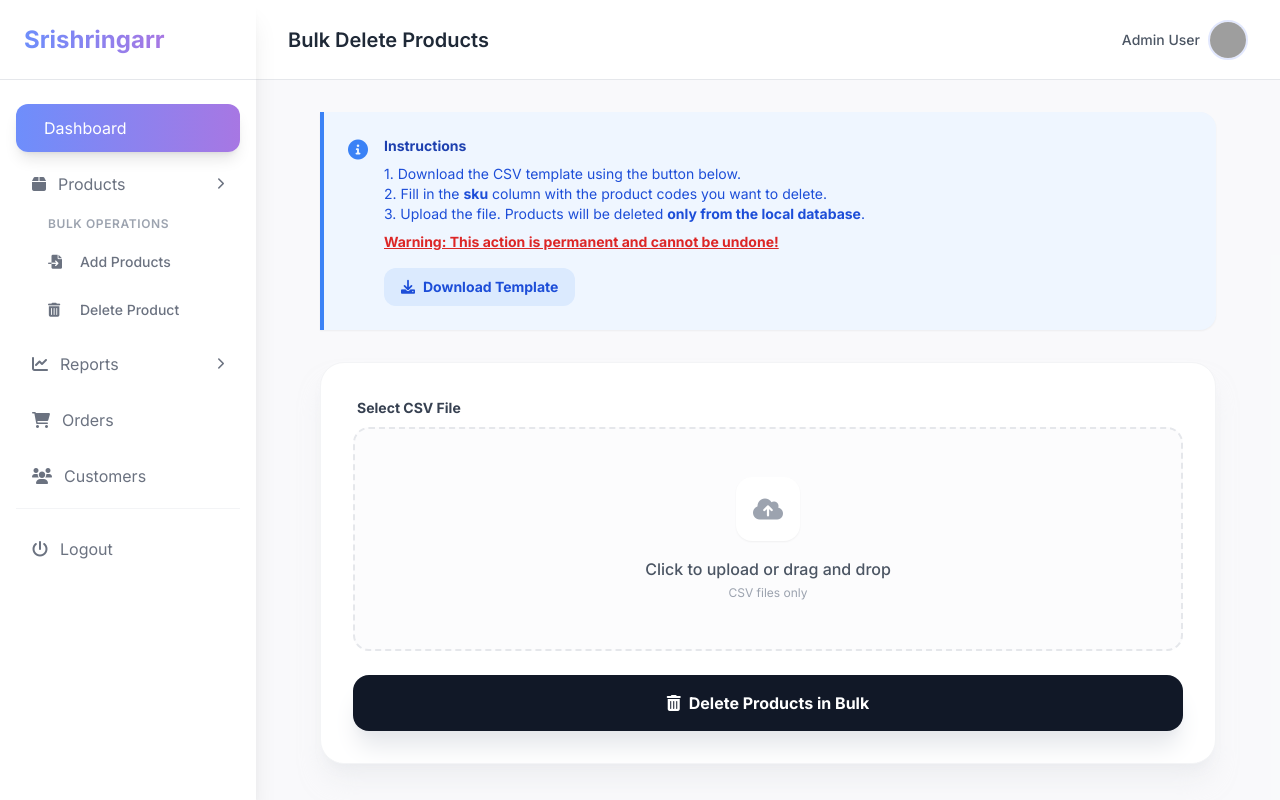
After one commit to vishwaaniruddh/srishringarradmin, a PHP site: page /Views/products/bulk_delete.php in a window 1280 px wide. The commit adds this page. Run offline with PHP 8.4, Linux system fonts and the light colour scheme; some libraries are stand-ins or nearby versions; grey boxes are pictures that could not be loaded.

Commit message:
added bulk delete

```diff
--- a/Views/partials/sidebar.php
+++ b/Views/partials/sidebar.php
@@ -44,6 +44,20 @@ function isActive($controller, $action = null) {
             </div>
         </div>
 
+        <div class="px-4 mb-4">
+            <p class="px-4 text-xs font-semibold text-gray-400 uppercase tracking-wider mb-2">Bulk Operations</p>
+            <div class="space-y-1">
+                <a href="index.php?controller=product&action=import" class="flex items-center px-4 py-3 text-sm font-medium rounded-xl transition-all <?php echo isActive('product', 'import') ? 'bg-primary text-white shadow-lg shadow-primary/20' : 'text-gray-500 hover:bg-gray-100'; ?>">
+                    <i class="fas fa-file-import w-5 mr-3"></i>
+                    Add Products
+                </a>
+                <a href="index.php?controller=product&action=bulkDelete" class="flex items-center px-4 py-3 text-sm font-medium rounded-xl transition-all <?php echo isActive('product', 'bulkDelete') ? 'bg-primary text-white shadow-lg shadow-primary/20' : 'text-gray-500 hover:bg-gray-100'; ?>">
+                    <i class="fas fa-trash-alt w-5 mr-3"></i>
+                    Delete Product
+                </a>
+            </div>
+        </div>
+
         <div class="space-y-1">
             <button class="w-full flex items-center justify-between px-4 py-3 rounded-xl transition-all group submenu-toggle <?php echo (isActive('report')) ? 'text-primary bg-gray-50 font-semibold' : 'text-gray-500 hover:bg-gray-100 hover:text-primary'; ?>">
                 <div class="flex items-center">
--- /dev/null
+++ b/Views/products/bulk_delete.php
@@ -0,0 +1,192 @@
+<!DOCTYPE html>
+<html lang="en">
+<head>
+    <title>Bulk Delete Products - Srishringarr</title>
+    <?php include __DIR__ . '/../partials/head.php'; ?>
+</head>
+<body class="bg-gray-50 font-sans text-gray-900">
+
+    <div class="flex min-h-screen">
+        <!-- Sidebar -->
+        <?php include __DIR__ . '/../partials/sidebar.php'; ?>
+
+        <!-- Main Content -->
+        <div class="flex-1 flex flex-col min-w-0 overflow-hidden">
+            <!-- Top Header -->
+            <?php
+            $pageTitle = 'Bulk Delete Products';
+            include __DIR__ . '/../partials/topbar.php';
+            ?>
+
+            <!-- Page Content -->
+            <main class="flex-1 overflow-y-auto p-8 bg-gray-50/50">
+                <div class="max-w-4xl mx-auto">
+                    <!-- Instructions -->
+                    <div class="mb-8 bg-blue-50 border-l-4 border-blue-500 p-6 rounded-r-2xl shadow-sm">
+                        <div class="flex">
+                            <div class="flex-shrink-0">
+                                <i class="fas fa-info-circle text-blue-500 text-xl"></i>
+                            </div>
+                            <div class="ml-4">
+                                <h3 class="text-sm font-bold text-blue-800">Instructions</h3>
+                                <div class="mt-2 text-sm text-blue-700">
+                                    <p>1. Download the CSV template using the button below.</p>
+                                    <p>2. Fill in the <b>sku</b> column with the product codes you want to delete.</p>
+                                    <p>3. Upload the file. Products will be deleted <b>only from the local database</b>.</p>
+                                    <p class="mt-2 font-bold text-red-600 underline">Warning: This action is permanent and cannot be undone!</p>
+                                </div>
+                                <div class="mt-4">
+                                    <a href="index.php?controller=product&action=downloadDeleteTemplate" class="inline-flex items-center px-4 py-2 border border-transparent text-sm font-bold rounded-xl text-blue-700 bg-blue-100 hover:bg-blue-200 transition-all">
+                                        <i class="fas fa-download mr-2"></i> Download Template
+                                    </a>
+                                </div>
+                            </div>
+                        </div>
+                    </div>
+
+                    <!-- Upload Form -->
+                    <div class="bg-white rounded-3xl shadow-xl shadow-gray-200/50 border border-gray-100 overflow-hidden">
+                        <div class="p-8">
+                            <form id="bulkDeleteForm" onsubmit="handleBulkDelete(event)" class="space-y-6">
+                                <div class="space-y-2">
+                                    <label class="text-sm font-bold text-gray-700 ml-1">Select CSV File</label>
+                                    <div id="dropzone" class="relative group cursor-pointer">
+                                        <input type="file" id="fileInput" name="file" accept=".csv" class="hidden" onchange="updateFileName(this)">
+                                        <div onclick="document.getElementById('fileInput').click()" class="border-2 border-dashed border-gray-200 rounded-2xl p-12 text-center group-hover:border-primary transition-all bg-gray-50/50 group-hover:bg-primary/5">
+                                            <div class="w-16 h-16 bg-white rounded-2xl shadow-sm flex items-center justify-center mx-auto mb-4 group-hover:scale-110 transition-transform">
+                                                <i class="fas fa-cloud-upload-alt text-2xl text-gray-400 group-hover:text-primary"></i>
+                                            </div>
+                                            <p class="text-gray-600 font-medium mb-1" id="fileLabel">Click to upload or drag and drop</p>
+                                            <p class="text-gray-400 text-xs">CSV files only</p>
+                                        </div>
+                                    </div>
+                                </div>
+
+                                <div id="progressArea" class="hidden space-y-4">
+                                    <div class="h-2 w-full bg-gray-100 rounded-full overflow-hidden">
+                                        <div id="progressBar" class="h-full bg-primary w-0 transition-all duration-300"></div>
+                                    </div>
+                                    <p id="statusMsg" class="text-center text-sm font-medium text-gray-600 italic">Processing...</p>
+                                </div>
+
+                                <button type="submit" id="submitBtn" class="w-full bg-gray-900 text-white rounded-2xl py-4 font-bold hover:bg-gray-800 transition-all shadow-xl shadow-gray-200 flex items-center justify-center space-x-2">
+                                    <i class="fas fa-trash-alt"></i>
+                                    <span>Delete Products in Bulk</span>
+                                </button>
+                            </form>
+                        </div>
+                    </div>
+
+                    <!-- Results Area -->
+                    <div id="resultsArea" class="mt-8 hidden space-y-6">
+                        <div class="grid grid-cols-2 gap-4">
+                            <div class="bg-white p-6 rounded-2xl border border-gray-100 shadow-sm text-center">
+                                <p class="text-gray-400 text-xs font-bold uppercase tracking-wider mb-1">Deleted</p>
+                                <p id="deletedCount" class="text-3xl font-black text-green-500">0</p>
+                            </div>
+                            <div class="bg-white p-6 rounded-2xl border border-gray-100 shadow-sm text-center">
+                                <p class="text-gray-400 text-xs font-bold uppercase tracking-wider mb-1">Failed/Not Found</p>
+                                <p id="failedCount" class="text-3xl font-black text-gray-300">0</p>
+                            </div>
+                        </div>
+
+                        <div class="bg-white rounded-2xl border border-gray-100 shadow-sm overflow-hidden">
+                            <div class="px-6 py-4 bg-gray-50 border-b border-gray-100 flex justify-between items-center">
+                                <h4 class="font-bold text-gray-700 text-sm">Processed SKUs</h4>
+                                <span class="text-xs text-gray-400" id="processedTimestamp"></span>
+                            </div>
+                            <div id="skuList" class="p-6 max-h-64 overflow-y-auto font-mono text-xs text-gray-600 grid grid-cols-2 md:grid-cols-4 gap-2">
+                                <!-- SKUs will be listed here -->
+                            </div>
+                        </div>
+                    </div>
+                </div>
+            </main>
+        </div>
+    </div>
+
+    <?php include __DIR__ . '/../partials/scripts.php'; ?>
+
+    <script>
+    function updateFileName(input) {
+        const label = document.getElementById('fileLabel');
+        if (input.files && input.files[0]) {
+            label.innerHTML = `<span class="text-primary font-bold">${input.files[0].name}</span> selected`;
+        }
+    }
+
+    async function handleBulkDelete(e) {
+        e.preventDefault();
+        const form = e.target;
+        const fileInput = document.getElementById('fileInput');
+
+        if (!fileInput.files[0]) {
+            alert('Please select a CSV file first');
+            return;
+        }
+
+        if (!confirm('Are you absolutely sure you want to delete these products? This cannot be undone.')) {
+            return;
+        }
+
+        const formData = new FormData();
+        formData.append('file', fileInput.files[0]);
+
+        const submitBtn = document.getElementById('submitBtn');
+        const progressArea = document.getElementById('progressArea');
+        const progressBar = document.getElementById('progressBar');
+        const statusMsg = document.getElementById('statusMsg');
+        const resultsArea = document.getElementById('resultsArea');
+
+        submitBtn.disabled = true;
+        submitBtn.classList.add('opacity-50', 'cursor-not-allowed');
+        progressArea.classList.remove('hidden');
+        resultsArea.classList.add('hidden');
+
+        progressBar.style.width = '30%';
+        statusMsg.innerText = 'Uploading and parsing file...';
+
+        try {
+            const response = await fetch('index.php?controller=product&action=processBulkDelete', {
+                method: 'POST',
+                body: formData
+            });
+
+            const data = await response.json();
+
+            progressBar.style.width = '100%';
+
+            if (data.success) {
+                statusMsg.innerText = 'Complete!';
+                setTimeout(() => {
+                    progressArea.classList.add('hidden');
+                    resultsArea.classList.remove('hidden');
+                    document.getElementById('deletedCount').innerText = data.deletedCount;
+                    document.getElementById('failedCount').innerText = data.failedCount;
+                    document.getElementById('processedTimestamp').innerText = new Date().toLocaleTimeString();
+
+                    const skuList = document.getElementById('skuList');
+                    skuList.innerHTML = data.skus.map(sku => `
+                        <div class="flex items-center space-x-1">
+                            <i class="fas fa-check-circle text-green-500"></i>
+                            <span>${sku}</span>
+                        </div>
+                    `).join('');
+                }, 500);
+            } else {
+                statusMsg.innerText = 'Error: ' + (data.error || data.message);
+                statusMsg.classList.add('text-red-500');
+                progressBar.classList.add('bg-red-500');
+            }
+        } catch (error) {
+            console.error('Error:', error);
+            statusMsg.innerText = 'A network error occurred. Please try again.';
+            statusMsg.classList.add('text-red-500');
+        } finally {
+            submitBtn.disabled = false;
+            submitBtn.classList.remove('opacity-50', 'cursor-not-allowed');
+        }
+    }
+    </script>
+</body>
+</html>
```
Also changed, not shown: Controllers/ProductController.php (+68 -0 lines), Models/ProductModel.php (+16 -0 lines).
